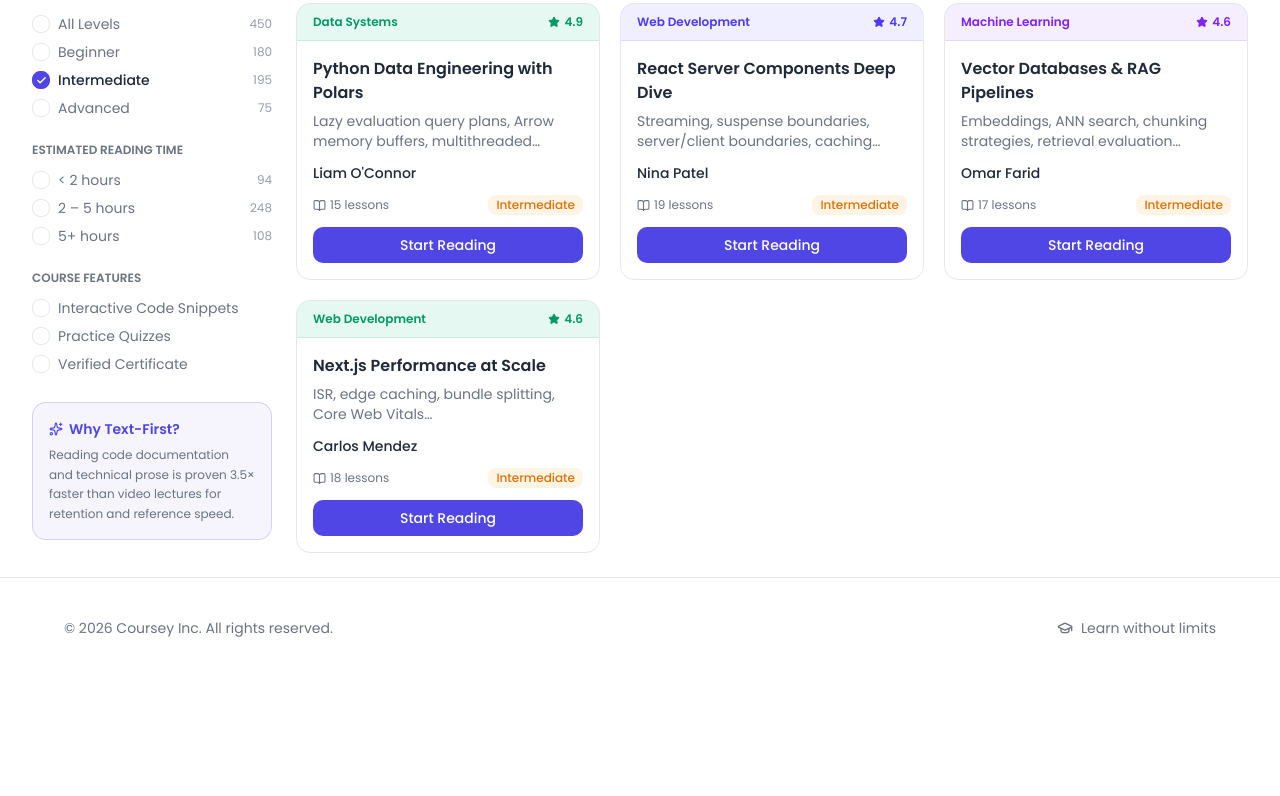
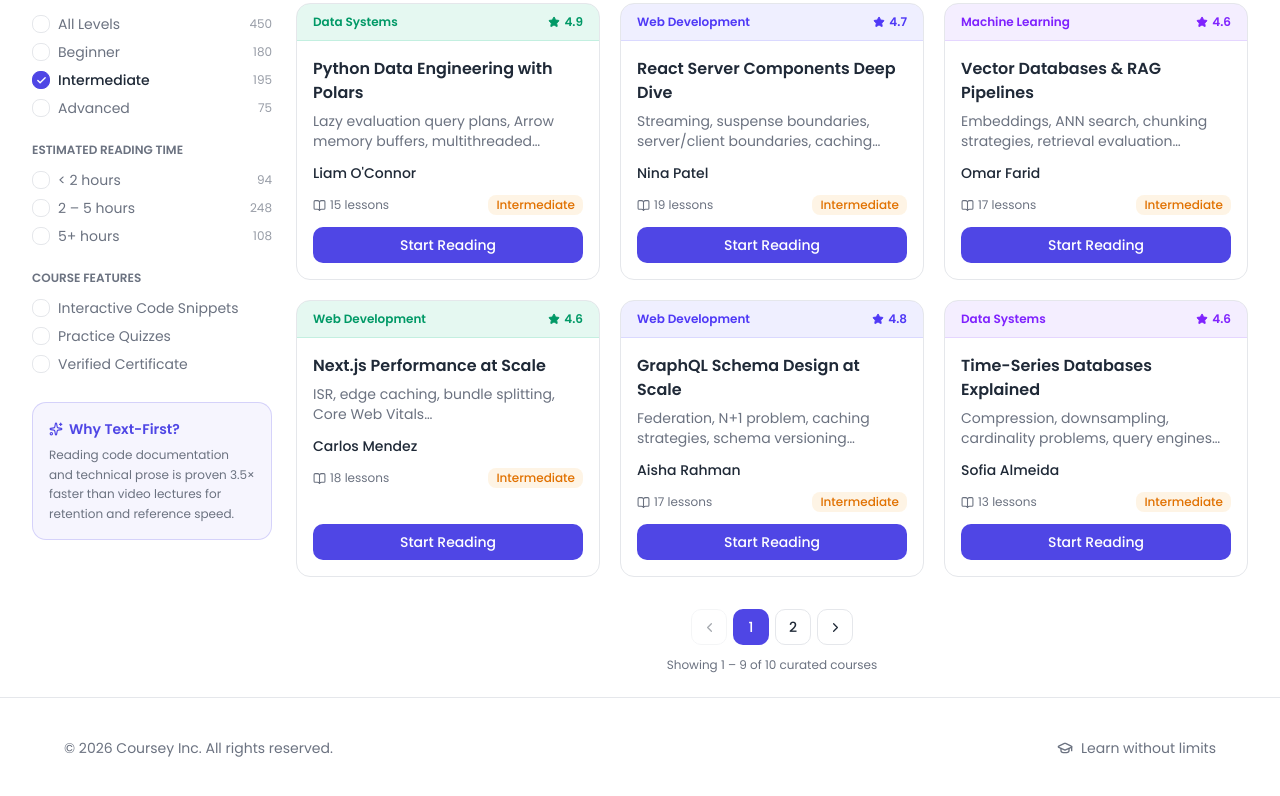
Before and after one commit to hammadgul-dev/coursey, a Next.js app: page /courses in a window 1280 px wide. Shown: the part 611-1407 px from the top of the page. Before the commit the page ends 1289 px from the top, so only its background shows below. Built offline with nearby package versions, Linux system fonts and the light colour scheme.

Commit message:
add more static courses in courses.ts

```diff
--- a/src/app/(main)/courses/_data/courses.ts
+++ b/src/app/(main)/courses/_data/courses.ts
@@ -176,6 +176,61 @@
     lessons: 18,
     level: "Intermediate",
   },
+  {
+    id: 16,
+    tag: "Web Development",
+    color: "indigo",
+    rating: 4.8,
+    title: "GraphQL Schema Design at Scale",
+    desc: "Federation, N+1 problem, caching strategies, schema versioning…",
+    author: "Aisha Rahman",
+    lessons: 17,
+    level: "Intermediate",
+  },
+  {
+    id: 17,
+    tag: "Systems Architecture",
+    color: "green",
+    rating: 4.7,
+    title: "Building Resilient APIs with Circuit Breakers",
+    desc: "Retry policies, bulkheads, graceful degradation, chaos testing…",
+    author: "Viktor Petrov",
+    lessons: 15,
+    level: "Advanced",
+  },
+  {
+    id: 18,
+    tag: "Data Systems",
+    color: "purple",
+    rating: 4.6,
+    title: "Time-Series Databases Explained",
+    desc: "Compression, downsampling, cardinality problems, query engines…",
+    author: "Sofia Almeida",
+    lessons: 13,
+    level: "Intermediate",
+  },
+  {
+    id: 19,
+    tag: "Product & UX",
+    color: "cyan",
+    rating: 4.9,
+    title: "Design Systems for Engineers",
+    desc: "Token architecture, component APIs, versioning, documentation…",
+    author: "Ryan Cooper",
+    lessons: 16,
+    level: "Beginner",
+  },
+  {
+    id: 20,
+    tag: "Machine Learning",
+    color: "rose",
+    rating: 4.5,
+    title: "Fine-Tuning vs Prompt Engineering",
+    desc: "LoRA, quantization, evaluation harnesses, cost trade-offs…",
+    author: "Hana Kobayashi",
+    lessons: 14,
+    level: "Intermediate",
+  },
 ]
 
 export let categories = [
```
